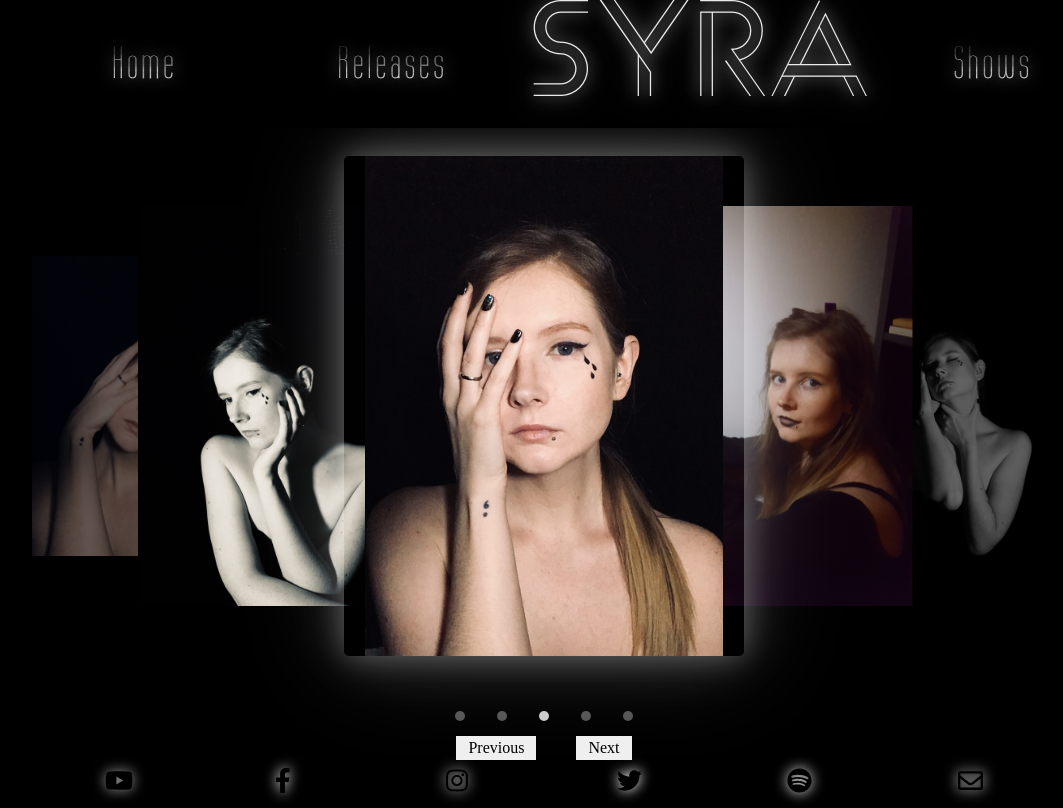
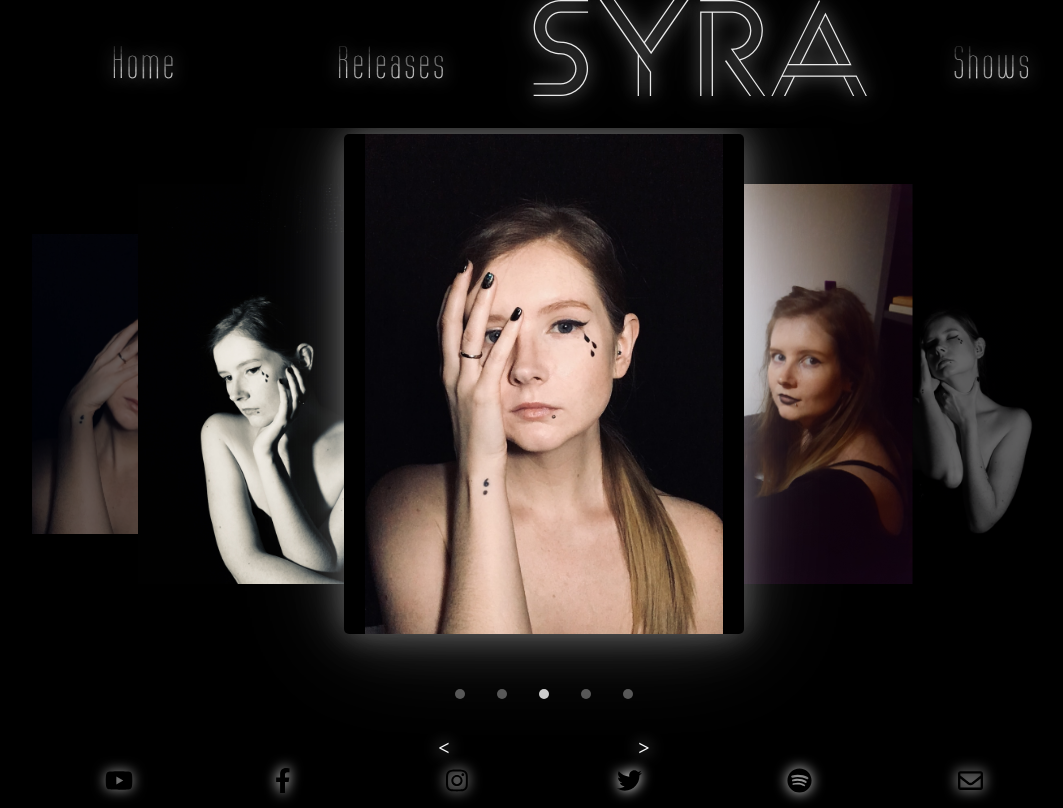
Before and after one commit to Olks95/syramusic, a React (Create React App) app: page / in a window 1280 px wide. Shown: the whole page, without its empty margins (96-1159 px from the left). Built offline with nearby package versions, Linux system fonts and the light colour scheme.

Commit message:
Styled carousel buttons

```diff
--- a/src/App.scss
+++ b/src/App.scss
@@ -11,6 +11,57 @@
 @font-face {
   font-family: Arenq;
   src: local('Arenq'), url(./fonts/Arenq.otf) format('opentype');
+}
+
+// Bootstrap styles
+
+.btn {
+  display: inline-block;
+  font-weight: 400;
+  text-align: center;
+  white-space: nowrap;
+  vertical-align: middle;
+  -webkit-user-select: none;
+  -moz-user-select: none;
+  -ms-user-select: none;
+  user-select: none;
+  border: 1px solid transparent;
+  padding: .375rem .75rem;
+  font-size: 1rem;
+  line-height: 1.5;
+  transition: color .15s ease-in-out,background-color .15s ease-in-out,border-color .15s ease-in-out,box-shadow .15s ease-in-out;
+}
+
+.btn-lg {
+  padding: .6rem 1rem;
+  font-size: 1.25rem;
+  line-height: 1.5;
+  border-radius: 0.25rem;
+  margin: 0.5rem 0;
+}
+
+.btn-dark {
+  color: #f8f9fa;
+  background-color: transparent;
+  text-shadow: 0 0 1rem rgba(255, 255, 255, 1), 0 0 2rem rgba(234, 234, 234, 0.3);
+  background-image: none;
+    &:hover {
+    color: #fff;
+    background-color: #090909;
+    text-shadow: 0 0 1rem rgba(255, 255, 255, 1), 0 0 2rem rgba(234, 234, 234, 0.8), 0 0 3rem rgba(200, 200, 200, 0.6);
+    border-color: #121212;
+  }
+}
+
+.btn-outline-light {
+  color: #f8f9fa;
+  background-color: transparent;
+  background-image: none;
+  &:hover {
+    color: #212529;
+    background-color: rgba(248, 249, 250, 0.9);
+    border-color: rgba(248, 249, 250, 0.2);
+  }
 }
 
 /*  ---===HEADER===--- Nav component + Logo (SYRA)  */
--- a/src/carousel.css
+++ b/src/carousel.css
@@ -19,6 +19,7 @@
   width: auto;
   z-index: 0;
   object-fit: contain;
+  background-color: black;
 }
 
 .gallery-item.gallery-item-selected {
@@ -60,6 +61,10 @@
   transform: translateX(-50%);
 }
 
+.gallery-item.hidden {
+  visibility: hidden;
+}
+
 .gallery-controls {
   display: flex;
   justify-content: center;
@@ -67,12 +72,10 @@
 }
 
 .gallery-controls button {
-  border: 0;
   cursor: pointer;
-  font-size: 16px;
-  margin: 0 20px;
-  padding: 0 12px;
   text-transform: capitalize;
+  min-width: 200px;
+  font-weight: 900;
 }
 
 .gallery-controls button:focus {
--- a/src/components/Carousel.js
+++ b/src/components/Carousel.js
@@ -155,14 +155,15 @@ function Carousel({ slides }) {
 		  </div>
 		  <div className="gallery-controls">
 		  	<button
-			  	className="gallery-controls-previous"
+			  	className="gallery-controls-previous btn btn-lg btn-dark"
 			  	onClick={() => dispatch({ type: 'PREV' })} >
-			  	Previous
+			  	&lt;
 			</button>
 		  	<button
-		  		className="gallery-controls-next"
+		  		className="gallery-controls-next btn btn-lg btn-dark"
 			  	onClick={() => dispatch({ type: 'NEXT' })} >
-		  		Next </button>
+		  		&gt;
+		  	</button>
 		  </div>
 		</div>
 	)
```
Also changed, not shown: 1 other file (tests, documents, lock files or other folders).
